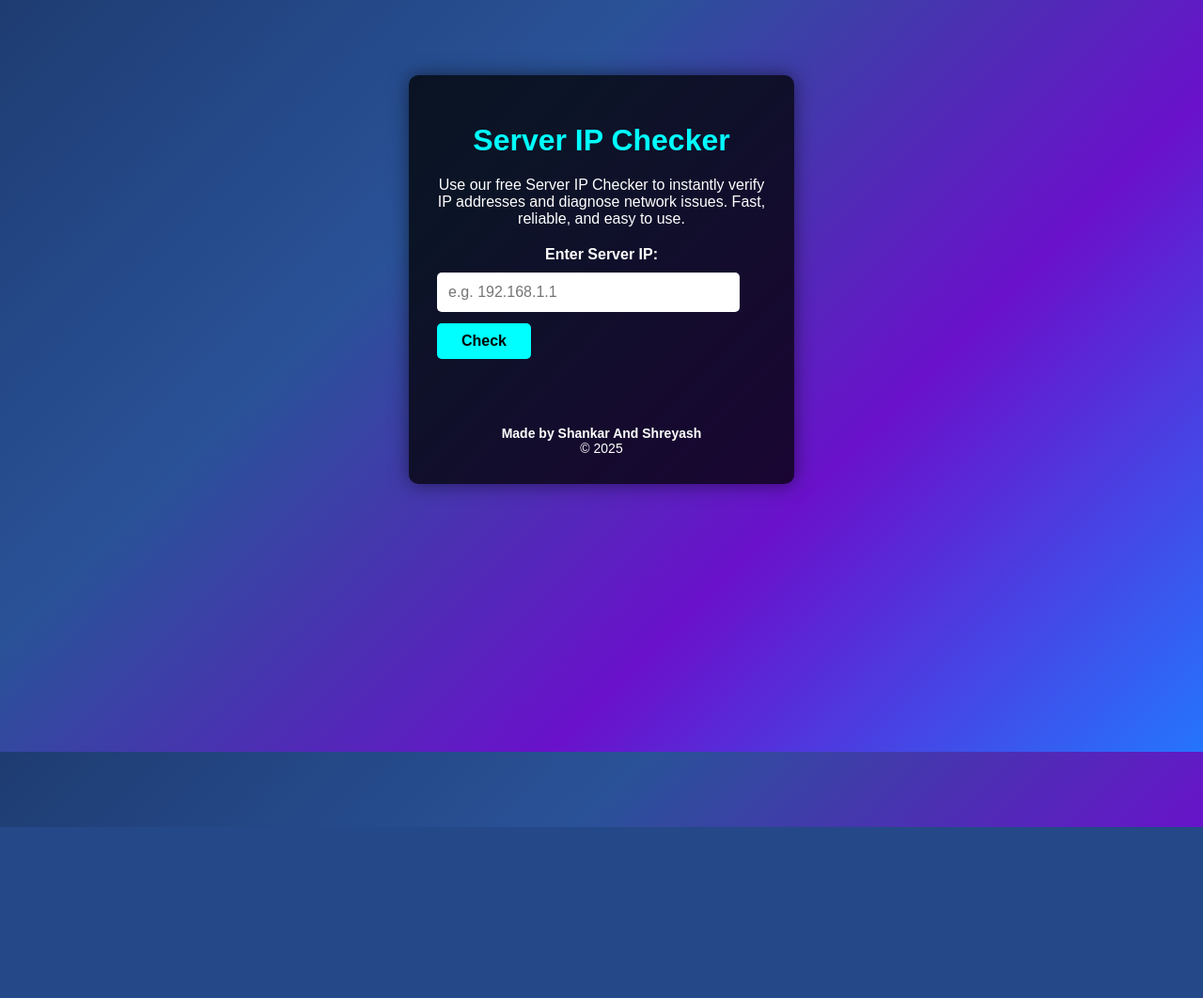
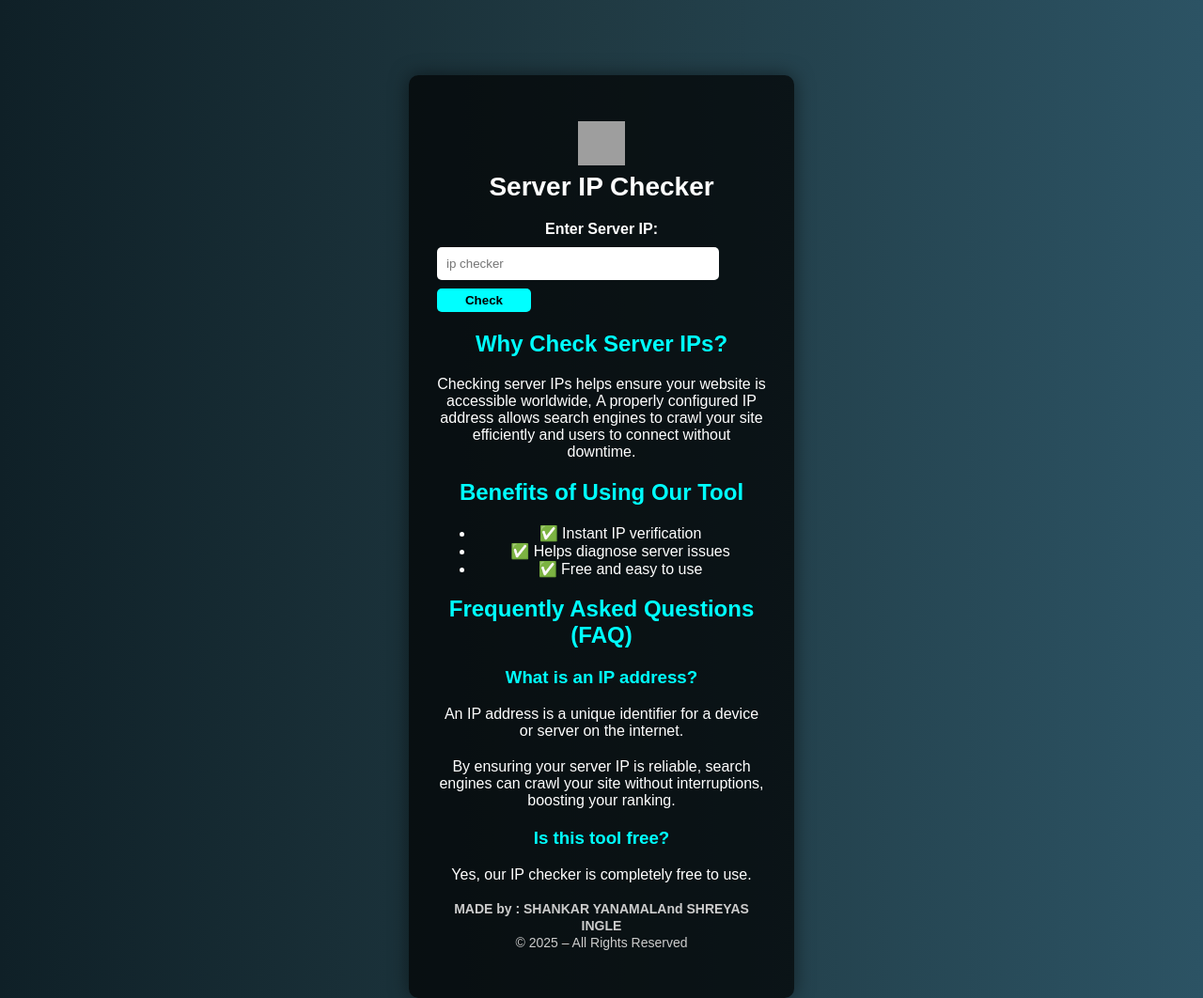
Before and after one commit to ravishankaryanamala00-stack/ip_checker, a Flask app: page / in a window 1280 px wide. Shown: the whole page at 94% size. Before the commit the page ends 880 px from the top, so only its background shows below. Run offline with Flask 3, Linux system fonts and the light colour scheme; grey boxes are pictures that could not be loaded.

Commit message:
Update index.html

```diff
--- a/templates/index.html
+++ b/templates/index.html
@@ -1,89 +1,63 @@
 <!DOCTYPE html>
+<?xml version="1.0" encoding="utf-16"?>
 <html lang="en">
 <head>
-  <!-- Basic Meta Tags -->
-  <meta charset="UTF-8" />
-  <meta name="viewport" content="width=device-width, initial-scale=1.0" />
-  <meta http-equiv="X-UA-Compatible" content="IE=edge" />
-  <meta name="description" content="Server IP Checker - Instantly check and verify server IP addresses online. Fast, free, and reliable." />
-  <meta name="keywords" content="Server IP Checker, IP lookup, IP address tool, network diagnostics, online IP check" />
-  <meta name="author" content="Shankar and Shreyash" />
-  <meta name="robots" content="index, follow" />
-  <link rel="canonical" href="https://ip-checker-omega.vercel.app/" />
-
-  <!-- Open Graph for Social Sharing -->
-  <meta property="og:title" content="Server IP Checker - Free Online Tool" />
-  <meta property="og:description" content="Quickly check server IP addresses with our free online tool." />
-  <meta property="og:image" content="{{ url_for('static', filename='globe.jpg') }}" />
-  <meta property="og:url" content="https://ip-checker-omega.vercel.app/" />
-  <meta property="og:type" content="website" />
-
-  <!-- Twitter Card -->
-  <meta name="twitter:card" content="summary_large_image" />
-  <meta name="twitter:title" content="Server IP Checker - Free Online Tool" />
-  <meta name="twitter:description" content="Quickly check server IP addresses with our free online tool." />
-  <meta name="twitter:image" content="{{ url_for('static', filename='globe.jpg') }}" />
-
-  <title>Server IP Checker | Free Online IP Lookup Tool</title>
-  <link rel="stylesheet" href="{{ url_for('static', filename='style.css') }}" />
-  <style>
-    body {
+	<meta charset="UTF-8" />
+	<meta content="width=device-width, initial-scale=1.0" name="viewport" />
+	<meta content="Check server IP addresses quickly and easily with our free online IP checker tool." name="description" />
+	<meta content="Server IP Checker, IP lookup, IP tool, IP address, network tools" name="keywords" />
+	<meta content="Shankar and Shreyash" name="author" />
+	<title>Server IP Checker | Free Online IP Lookup Tool</title>
+	<link href="{{ url_for('static', filename='style.css') }}" rel="stylesheet" />
+	<style type="text/css">body {
       margin: 0;
       font-family: Arial, sans-serif;
-      /* Modern gradient background */
-      background: linear-gradient(135deg, #1e3c72, #2a5298, #6a11cb, #2575fc);
-      background-attachment: fixed;
-      background-size: cover;
-      color: #fff;
+      background: linear-gradient(to right, #0f2027, #203a43, #2c5364);
+      color: #fff; /* default text color white */
     }
 
     .container {
-      max-width: 600px;
+      max-width: 500px;
       margin: 80px auto;
-      background: rgba(0, 0, 0, 0.75); /* semi-transparent overlay for readability */
+      background: rgba(0, 0, 0, 0.7);
       padding: 30px;
       border-radius: 10px;
       box-shadow: 0 0 20px rgba(0,0,0,0.5);
       text-align: center;
+      align-items: center;
+      color: #fff; /* ensure container text is white */
     }
 
     h1 {
-      font-size: 32px;
       margin-bottom: 20px;
-      color: #00ffff;
-    }
-
-    p.intro {
-      font-size: 16px;
-      margin-bottom: 20px;
-      color: #fff;
+      font-size: 28px;
+      color: #fff; /* white heading */
     }
 
     label {
       font-weight: bold;
       display: block;
       margin-bottom: 10px;
+      color: #fff; /* white label */
     }
 
     input {
-      padding: 12px;
-      width: 85%;
+      padding: 10px;
+      width: 80%;
       border: none;
       border-radius: 5px;
-      margin-bottom: 12px;
-      font-size: 16px;
-      color: #000;
+      margin-bottom: 9px;
+      color: #000; /* input text black for readability */
     }
 
     button {
-      padding: 10px 20px;
+      padding: 5px 10px;
       background-color: #00ffff;
       border: none;
       border-radius: 5px;
       cursor: pointer;
       font-weight: bold;
-      font-size: 16px;
-      color: #000;
+      color: #000; /* button text black for contrast */
     }
 
     button:hover {
@@ -92,36 +66,58 @@
 
     #result {
       margin-top: 20px;
-      font-size: 18px;
-      color: #fff;
-      font-weight: bold;
+      font-size: 16px;
+      color: #fff; /* response text white */
     }
 
-    footer {
+    .footer {
       margin-top: 30px;
       font-size: 14px;
-      color: #fff;
+      color: #fff; /* footer text white */
     }
-  </style>
+	</style>
 </head>
 <body>
-  <main class="container">
-    <h1>Server IP Checker</h1>
-    <p class="intro">Use our free Server IP Checker to instantly verify IP addresses and diagnose network issues. Fast, reliable, and easy to use.</p>
+<div class="container">
+<h1><img src="https://mcusercontent.com/c0b98556b566d35635e09b8b3/images/a5b27ac2-0fd2-8590-5210-8506917439a5.png" style="height: 47px; width: 50px;" /><br />
+<strong>Server IP Checker</strong></h1>
 
-    <form id="ipForm">
-      <label for="ip">Enter Server IP:</label>
-      <input id="ip" name="ip" placeholder="e.g. 192.168.1.1" required type="text" />
-      <button type="submit">Check</button>
-    </form>
+<form id="ipForm"><label for="ip">Enter Server IP:</label> <input id="ip" name="ip" placeholder="ip checker" required="" type="text" /><button type="submit">Check</button></form>
 
-    <section id="result">&nbsp;</section>
+<div id="result">
+<section>
+<h2 style="color: rgb(0, 255, 255);">Why Check Server IPs?</h2>
 
-    <footer>
-      <strong>Made by Shankar And Shreyash</strong><br />
-      &copy; 2025
-    </footer>
-  </main>
-  <script src="{{ url_for('static', filename='script.js') }}"></script>
-</body>
+<p style="margin-bottom: 20px;">Checking server IPs helps ensure your website is accessible worldwide,&nbsp;A properly configured IP address allows search engines to crawl your site efficiently and users to connect without downtime.</p>
+</section>
+
+<section>
+<h2 style="color: rgb(0, 255, 255);">Benefits of Using Our Tool</h2>
+
+<ul>
+	<li>✅ Instant IP verification</li>
+	<li>✅ Helps diagnose server issues</li>
+	<li>✅ Free and easy to use</li>
+</ul>
+</section>
+
+<section>
+<h2 style="color: rgb(0, 255, 255);">Frequently Asked Questions (FAQ)</h2>
+
+<h3 style="color: rgb(0, 255, 255);">What is an IP address?</h3>
+
+<p style="margin-bottom: 20px;">An IP address is a unique identifier for a device or server on the internet.</p>
+
+<p style="margin-bottom: 20px;">By ensuring your server IP is reliable, search engines can crawl your site without interruptions, boosting your ranking.</p>
+
+<h3 style="color: rgb(0, 255, 255);">Is this tool free?</h3>
+
+<p style="margin-bottom: 20px;">Yes, our IP checker is completely free to use.<br />
+<br />
+<strong style="color: rgb(204, 204, 204); font-size: 14px;">MADE by : SHANKAR YANAMALAnd SHREYAS INGLE</strong><br />
+<span style="color: rgb(204, 204, 204); font-size: 14px;">&copy; 2025 &ndash; All Rights Reserved</span></p>
+</section>
+</div>
+</div>
+<script src="{{ url_for('static', filename='script.js') }}"></script></body>
 </html>
```
